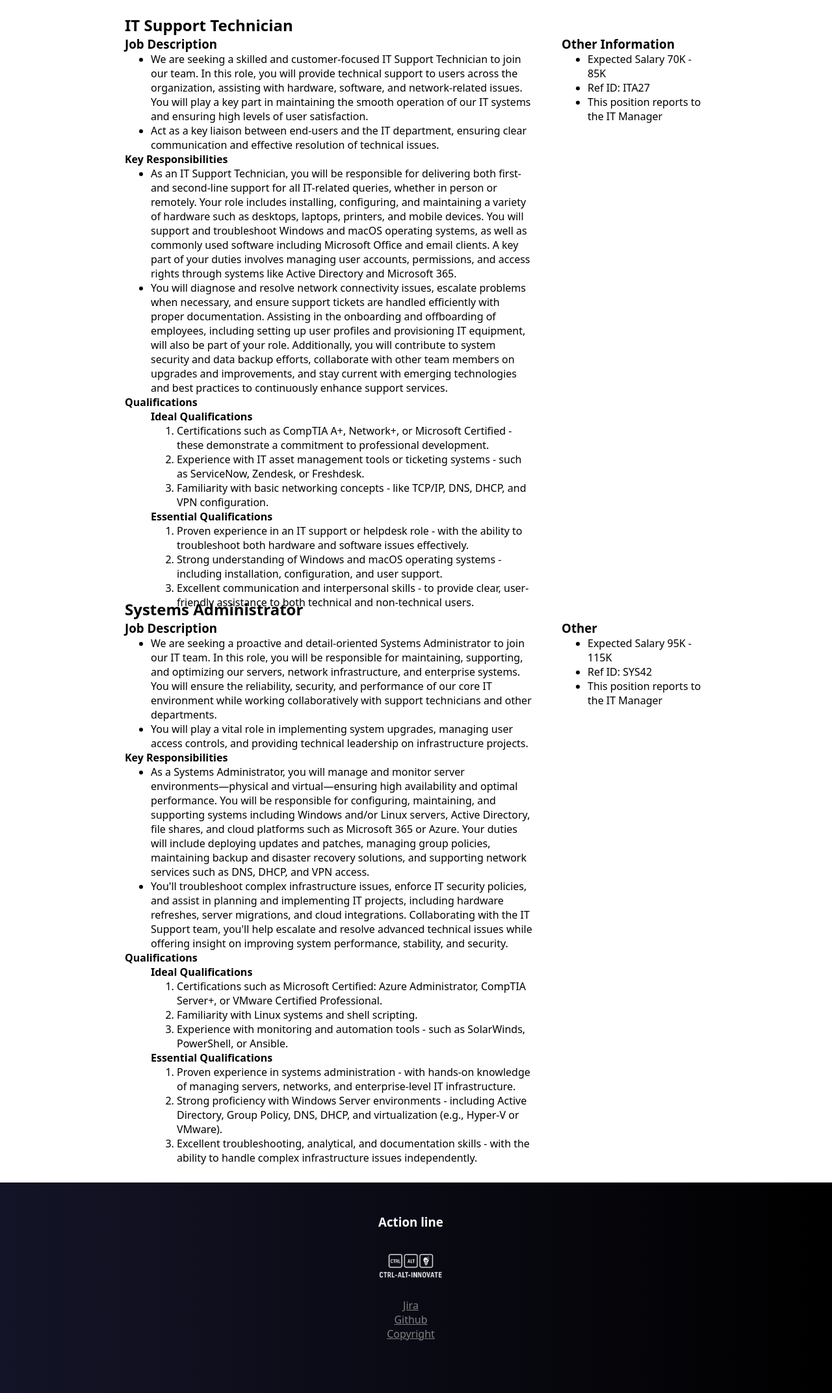
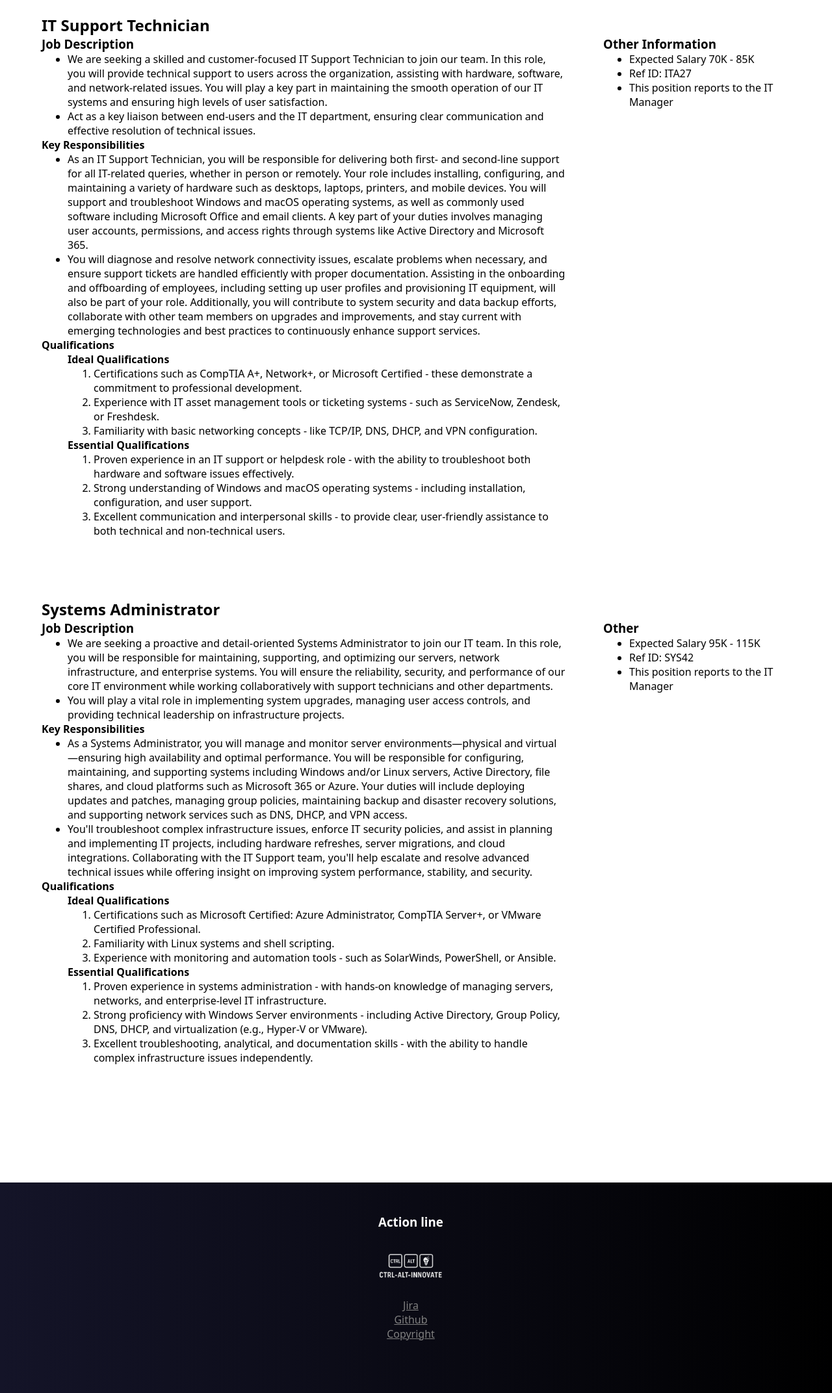
Before and after one commit to Dynamicarian/project2, a PHP site: page /jobs.html in a window 1280 px wide. Shown: the part 104-2248 px from the top of the page at 65% size. Run offline with PHP 8.4, Linux system fonts and the light colour scheme.

Commit message:
Made side padding bearable

```diff
--- a/project1/styles/styles.css
+++ b/project1/styles/styles.css
@@ -12,7 +12,7 @@
 * {
     font-family: system-ui, -apple-system, BlinkMacSystemFont, 'Segoe UI', Roboto, Oxygen, Ubuntu, Cantarell, 'Open Sans', 'Helvetica Neue', sans-serif;
     margin: 0; /* Let Tristan know if this is messing up your formating*/
-    /*outline: solid 1px red; Uncomment for debugging*/
+    /*outline: solid 1px red; /*Uncomment for debugging*/
 }
 
 body {
@@ -78,7 +78,7 @@ Can be used anywhere with the following HTML:
 .content {
     /*background-image: url("images/purple-nebula-wallpaper-for-3840x2160-4k-136-712.jpg");
     background-size: cover; Uncomment for background*/
-    padding-inline: 15%;
+    padding-inline: 5%;
 }
 
 /* Page section with dark background */
```
